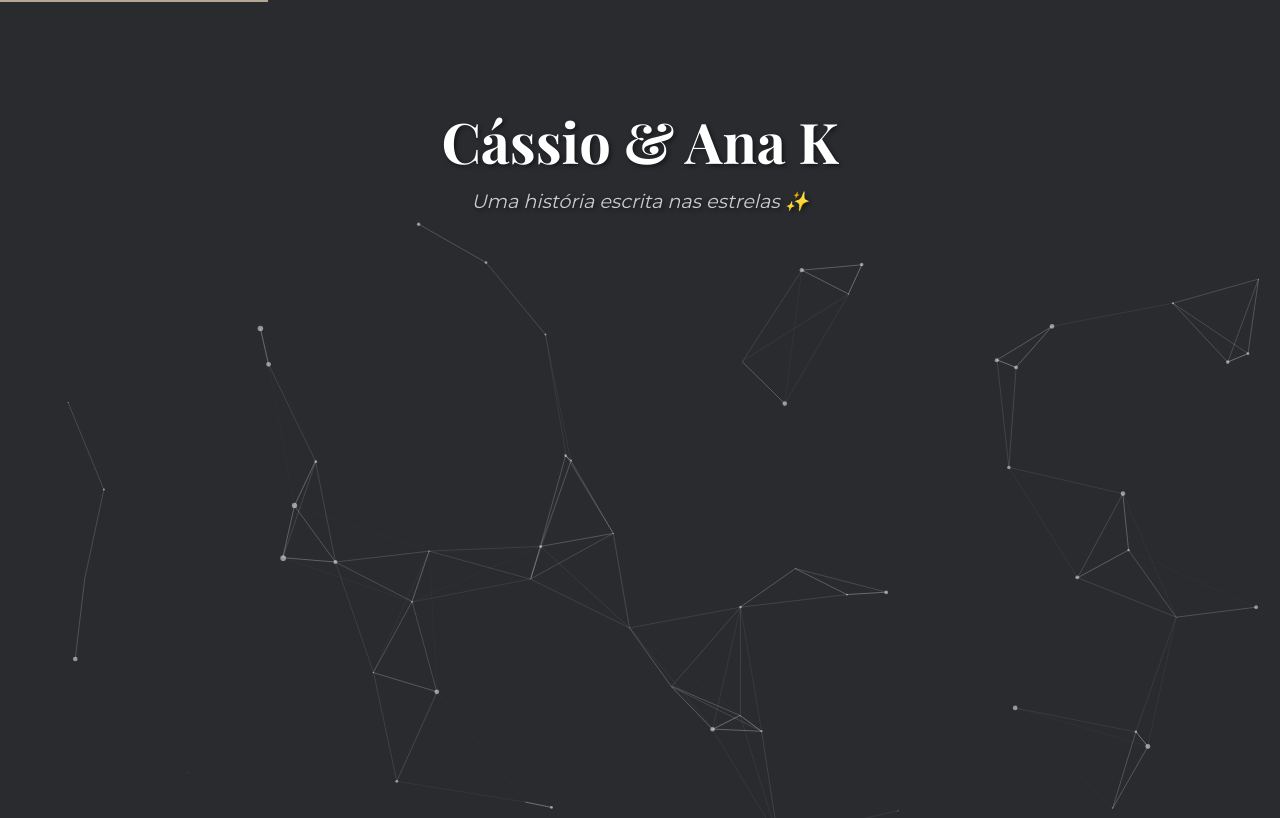
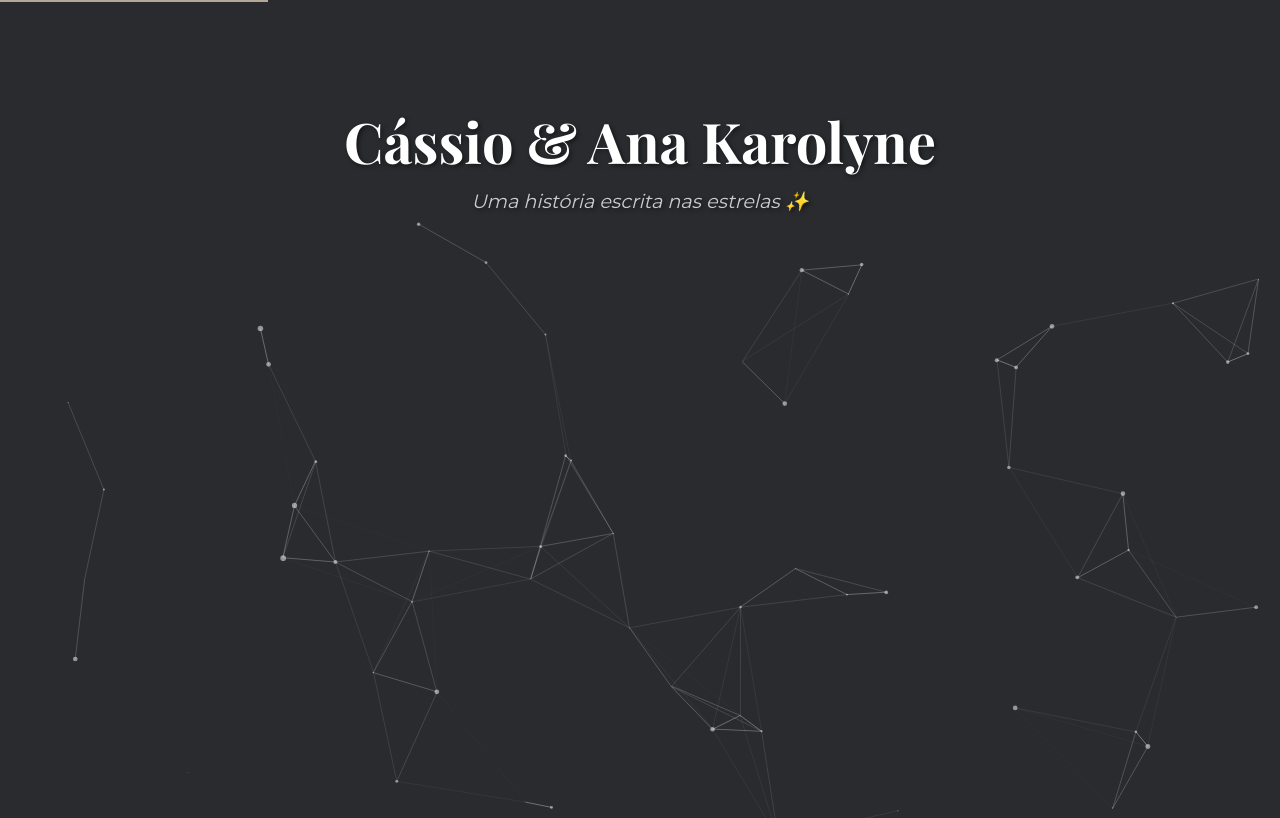
Before and after one commit to cazetv17/minha-namorada, a plain HTML site: page index.html in a window 1280 px wide. Shown: the top 818 px of the page. Drawn offline with nearby package versions, Linux system fonts and the light colour scheme.

Commit message:
Update index.html

```diff
--- a/index.html
+++ b/index.html
@@ -3,7 +3,7 @@
 <head>
     <meta charset="UTF-8">
     <meta name="viewport" content="width=device-width, initial-scale=1.0">
-    <title>Cássio & Ana K - Nossa História de Amor</title>
+    <title>Cássio & Ana Karolyne - Nossa História de Amor</title>
 
     <link rel="preconnect" href="https://fonts.googleapis.com">
     <link rel="preconnect" href="https://fonts.gstatic.com" crossorigin>
@@ -19,7 +19,7 @@
 
     <header id="header-particles" role="banner">
         <div class="header-content animate-on-scroll">
-            <h1>Cássio & Ana K</h1>
+            <h1>Cássio & Ana Karolyne</h1>
             <p class="subtitle">Uma história escrita nas estrelas ✨</p>
         </div>
     </header>
@@ -111,4 +111,5 @@
     <script src="https://cdn.jsdelivr.net/npm/particles.js@2.0.0/particles.min.js" defer></script>
     <script src="script.js" defer></script>
 </body>
+
 </html>
```
